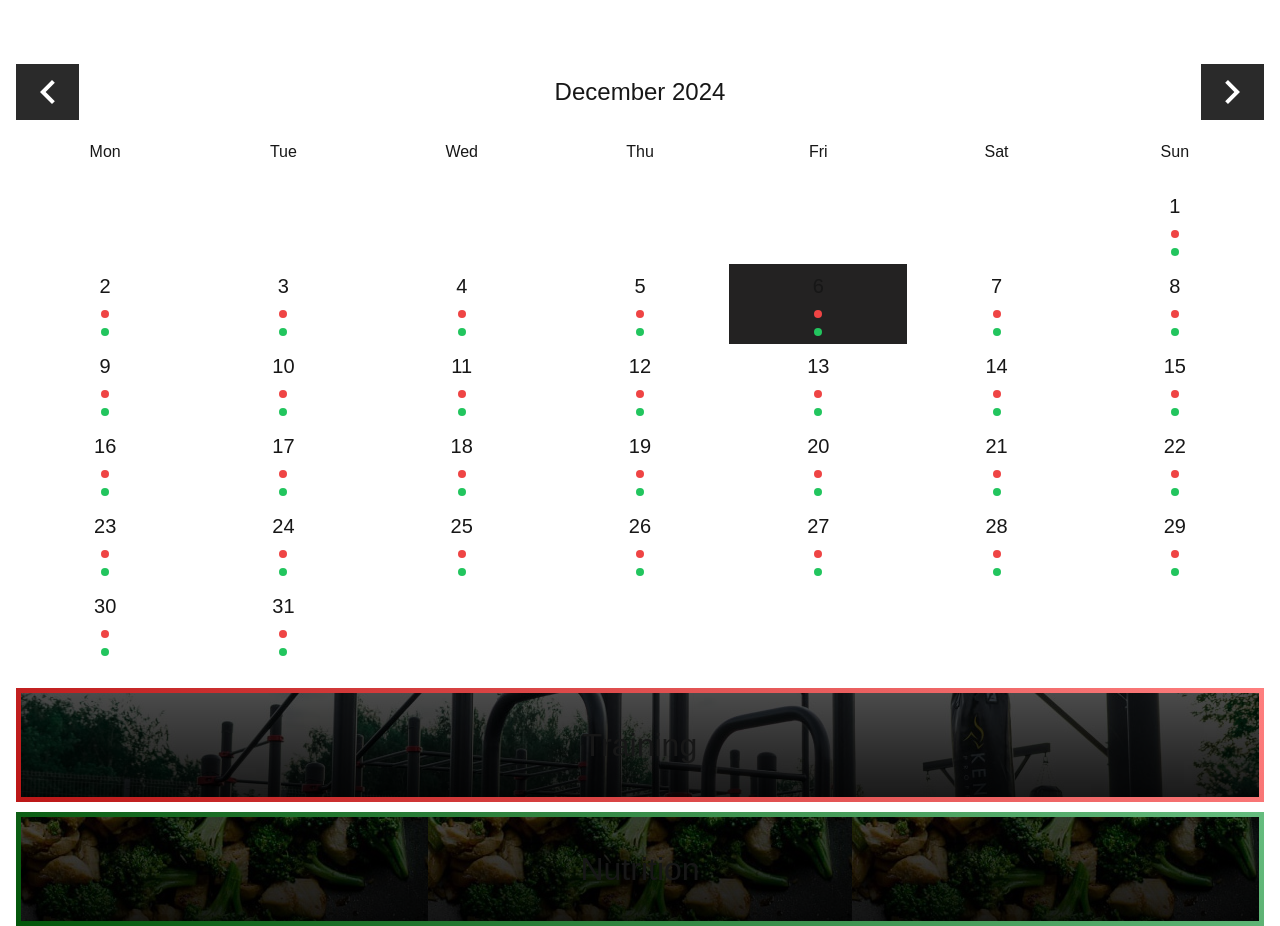
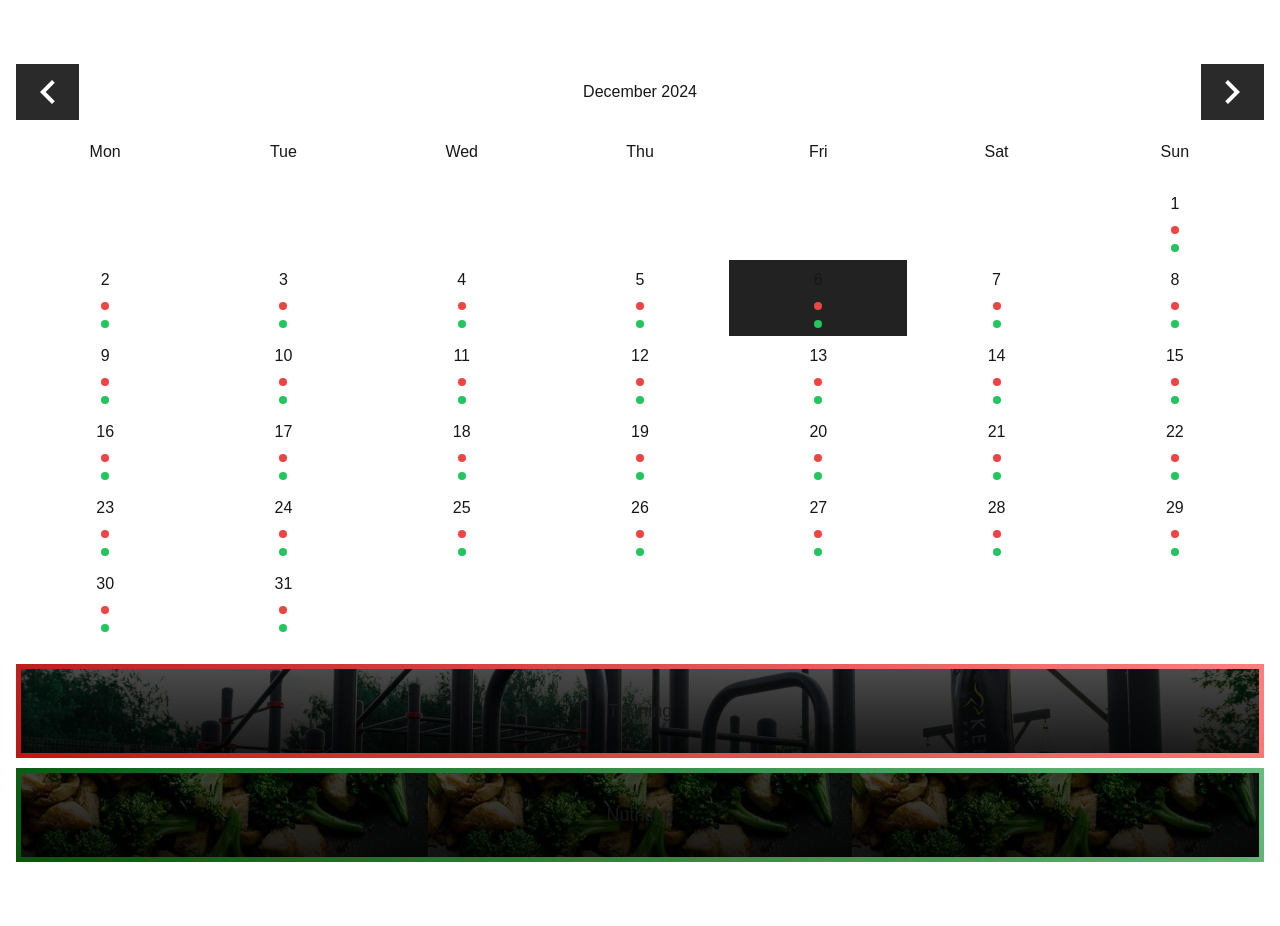
Before and after one commit to Techoplite/arete, a Next.js app: page / in a window 1280 px wide. After the commit the page ends 862 px from the top, so only its background shows below. Built offline with nearby package versions, Linux system fonts and the light colour scheme.

Commit message:
Reduce text size

```diff
--- a/src/components/Calendar.tsx
+++ b/src/components/Calendar.tsx
@@ -46,7 +46,7 @@ export default function Calendar() {
     <>
       <div className="flex flex-row justify-center align-center">
         <ButtonChevron position={PREV} handleClick={handleClick} />
-        <div className="w-full text-2xl text-center self-center">
+        <div className="w-full text-l text-center self-center">
           {middlePosition}
         </div>
         <ButtonChevron position={NEXT} handleClick={handleClick} />
--- a/src/components/CalendarDay.tsx
+++ b/src/components/CalendarDay.tsx
@@ -27,7 +27,7 @@ export default function CalendarDay({
       key={day.number}
       className={`flex flex-col py-2 ${isToday && "bg-dark"}`}
     >
-      <div className="self-center text-xl">{day.number}</div>
+      <div className="self-center">{day.number}</div>
       <div className="rounded-full h-2 w-2 bg-red-500 self-center my-2.5" />
       <div className="rounded-full h-2 w-2 bg-green-500 self-center" />
     </li>
--- a/src/components/WellnessButton.tsx
+++ b/src/components/WellnessButton.tsx
@@ -11,7 +11,7 @@ export default function WellnessButton({
   return (
     <Link
       href={label.toLowerCase()}
-      className={`${styles[color]} w-full h-[-webkit-fill-available] flex items-center justify-center text-large py-7`}
+      className={`${styles[color]} w-full h-[-webkit-fill-available] flex items-center justify-center text-lg py-7`}
     >
       {label}
     </Link>
```
